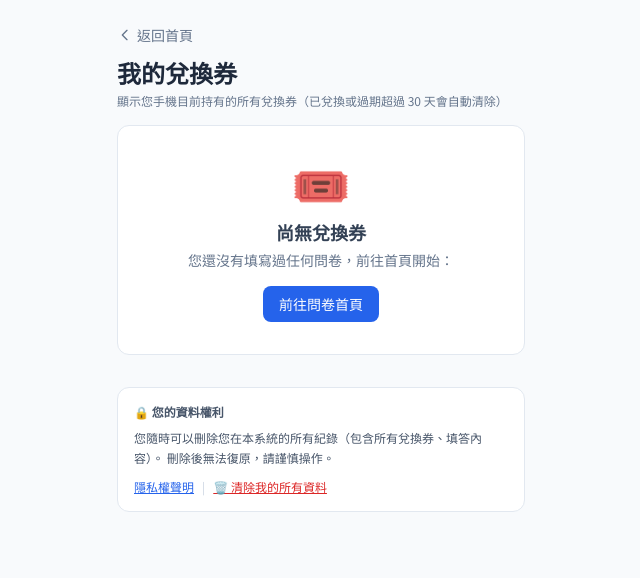
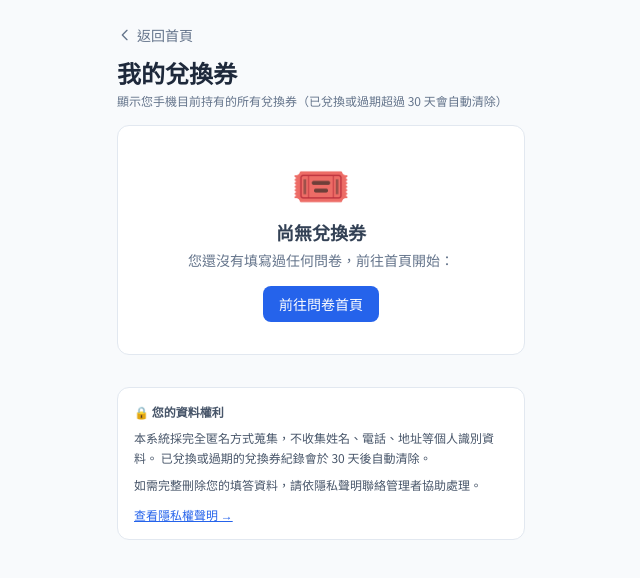
Before and after one commit to dari-design-web/survey-backend, a plain HTML site: page my-coupons.html in a window 1280 px wide. Shown: the whole page, without its empty margins (319-959 px from the left). Drawn offline with nearby package versions, Linux system fonts and the light colour scheme.

Commit message:
Add files via upload

```diff
--- a/my-coupons.html
+++ b/my-coupons.html
@@ -36,15 +36,14 @@
   <!-- 個資管理區 -->
   <div class="mt-8 bg-white border border-slate-200 rounded-xl p-4 text-xs text-slate-600">
     <p class="font-bold mb-2">🔒 您的資料權利</p>
+    <p class="leading-relaxed mb-2">
+      本系統採完全匿名方式蒐集，不收集姓名、電話、地址等個人識別資料。
+      已兌換或過期的兌換券紀錄會於 30 天後自動清除。
+    </p>
     <p class="leading-relaxed mb-3">
-      您隨時可以刪除您在本系統的所有紀錄（包含所有兌換券、填答內容）。
-      刪除後無法復原，請謹慎操作。
+      如需完整刪除您的填答資料，請依隱私聲明聯絡管理者協助處理。
     </p>
-    <div class="flex flex-wrap gap-2">
-      <a href="privacy.html" class="text-brand-600 underline">隱私權聲明</a>
-      <span class="text-slate-300">|</span>
-      <button onclick="clearMyData()" class="text-red-600 underline">🗑️ 清除我的所有資料</button>
-    </div>
+    <a href="privacy.html" class="text-brand-600 underline">查看隱私權聲明 →</a>
   </div>
 </main>
 
@@ -159,33 +158,6 @@ function renderEmpty(title, sub) {
     </div>`;
 }
 
-async function clearMyData() {
-  const did = getDeviceId();
-  if (!did) {
-    alert('您目前沒有任何資料可清除。');
-    return;
-  }
-  if (!confirm('確定要刪除您在本系統的所有紀錄？\n\n包含：\n• 所有兌換券（含未兌換的）\n• 所有問卷填答內容\n\n⚠️ 刪除後無法復原。')) return;
-  if (!confirm('最後確認：真的要刪除嗎？')) return;
-  try {
-    const r = await fetch(window.API_BASE + '/api/public/my-data?deviceId=' + encodeURIComponent(did), {
-      method: 'DELETE',
-      credentials: 'include',
-    });
-    const data = await r.json();
-    if (data.ok) {
-      localStorage.removeItem(DEVICE_KEY);
-      const d = data.deleted || {};
-      alert(`已刪除 ${d.coupons||0} 張兌換券、${d.responses||0} 份填答紀錄。\n您的裝置識別碼已重置。`);
-      location.href = 'index.html';
-    } else {
-      alert('刪除失敗：' + (data.message || '未知錯誤'));
-    }
-  } catch (e) {
-    alert('刪除失敗：' + e.message);
-  }
-}
-
 load();
 </script>
 </body>
```
Also changed, not shown: privacy.html (+6 -2 lines).
